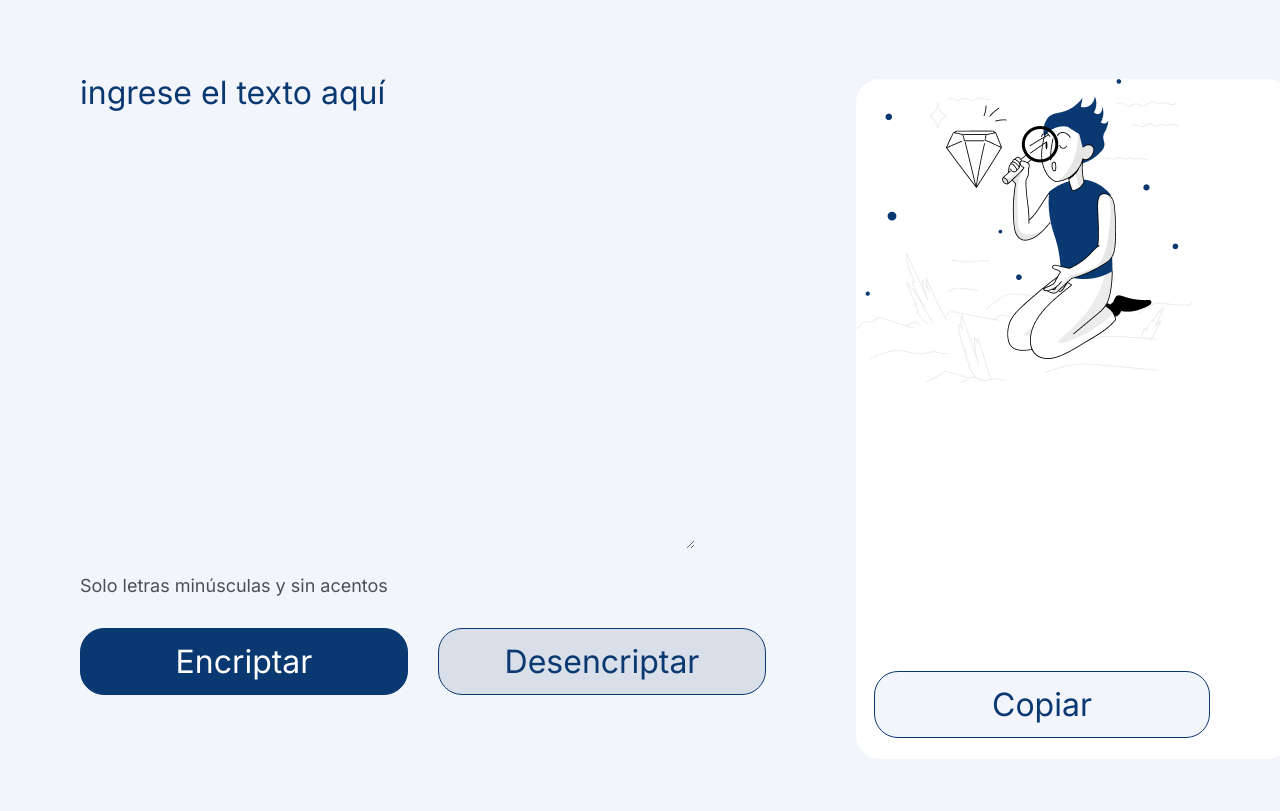
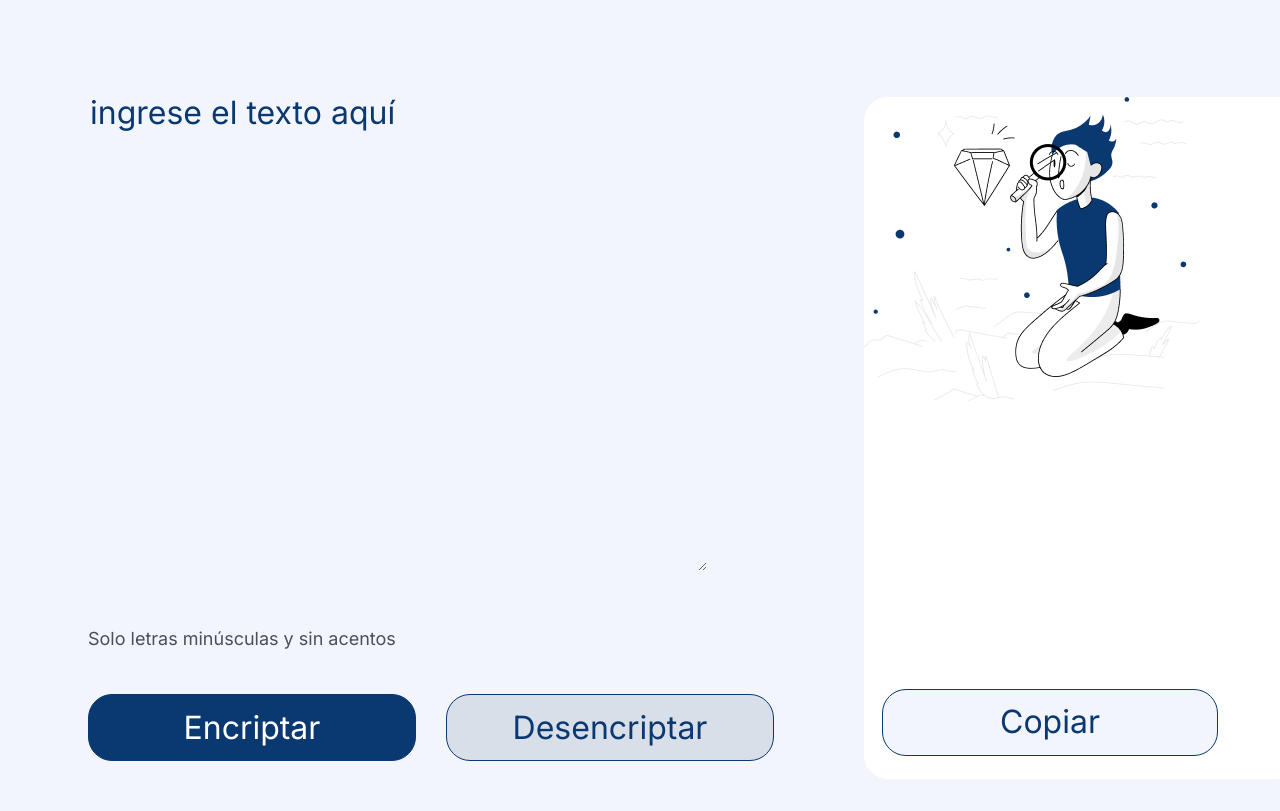
Before and after one commit to KeyValun/ChallengeEncriptador, a plain HTML site: page index.html in a window 1280 px wide. Shown: the part 85-896 px from the top of the page. Before the commit the page ends 844 px from the top, so only its background shows below. Drawn offline with Linux system fonts and the light colour scheme.

Commit message:
agregando y eliminando

```diff
--- a/index.html
+++ b/index.html
@@ -6,7 +6,6 @@
     <meta name="viewport" content="width=device-width, initial-scale=1.0">
     <title>Encriptador de texto</title>
     <link rel="stylesheet" href="style.css">
-    <link rel="stylesheet" href="reset.css">
     <link rel="preconnect" href="https://fonts.googleapis.com">
     <link rel="preconnect" href="https://fonts.gstatic.com" crossorigin>
     <link href="https://fonts.googleapis.com/css2?family=Inter:wght@300;400&family=Montserrat:wght@300&display=swap" rel="stylesheet">
--- a/reset.css
+++ /dev/null
@@ -1,48 +0,0 @@
-/* http://meyerweb.com/eric/tools/css/reset/
-   v2.0 | 20110126
-   License: none (public domain)
-*/
-
-html, body, div, span, applet, object, iframe,
-h1, h2, h3, h4, h5, h6, p, blockquote, pre,
-a, abbr, acronym, address, big, cite, code,
-del, dfn, em, img, ins, kbd, q, s, samp,
-small, strike, strong, sub, sup, tt, var,
-b, u, i, center,
-dl, dt, dd, ol, ul, li,
-fieldset, form, label, legend,
-table, caption, tbody, tfoot, thead, tr, th, td,
-article, aside, canvas, details, embed,
-figure, figcaption, footer, header, hgroup,
-menu, nav, output, ruby, section, summary,
-time, mark, audio, video {
-	margin: 0;
-	padding: 0;
-	border: 0;
-	font-size: 100%;
-	font: inherit;
-	vertical-align: baseline;
-}
-/* HTML5 display-role reset for older browsers */
-article, aside, details, figcaption, figure,
-footer, header, hgroup, menu, nav, section {
-	display: block;
-}
-body {
-	line-height: 1;
-}
-ol, ul {
-	list-style: none;
-}
-blockquote, q {
-	quotes: none;
-}
-blockquote:before, blockquote:after,
-q:before, q:after {
-	content: '';
-	content: none;
-}
-table {
-	border-collapse: collapse;
-	border-spacing: 0;
-}
--- a/style.css
+++ b/style.css
@@ -1,6 +1,4 @@
 *{
-    margin: 0;
-    padding: 0;
     background: #F3F5FC;
     font-family: 'Inter';
     font-weight: 400;
@@ -34,7 +32,7 @@
 
     .mensaje{
         background: white;
-        background-image: url(imagenes/Muñeco.png);
+        background-image: url(imagenes/muñeco.png);
         background-repeat: no-repeat;
         border: none;
         border-radius: 24px;
```
